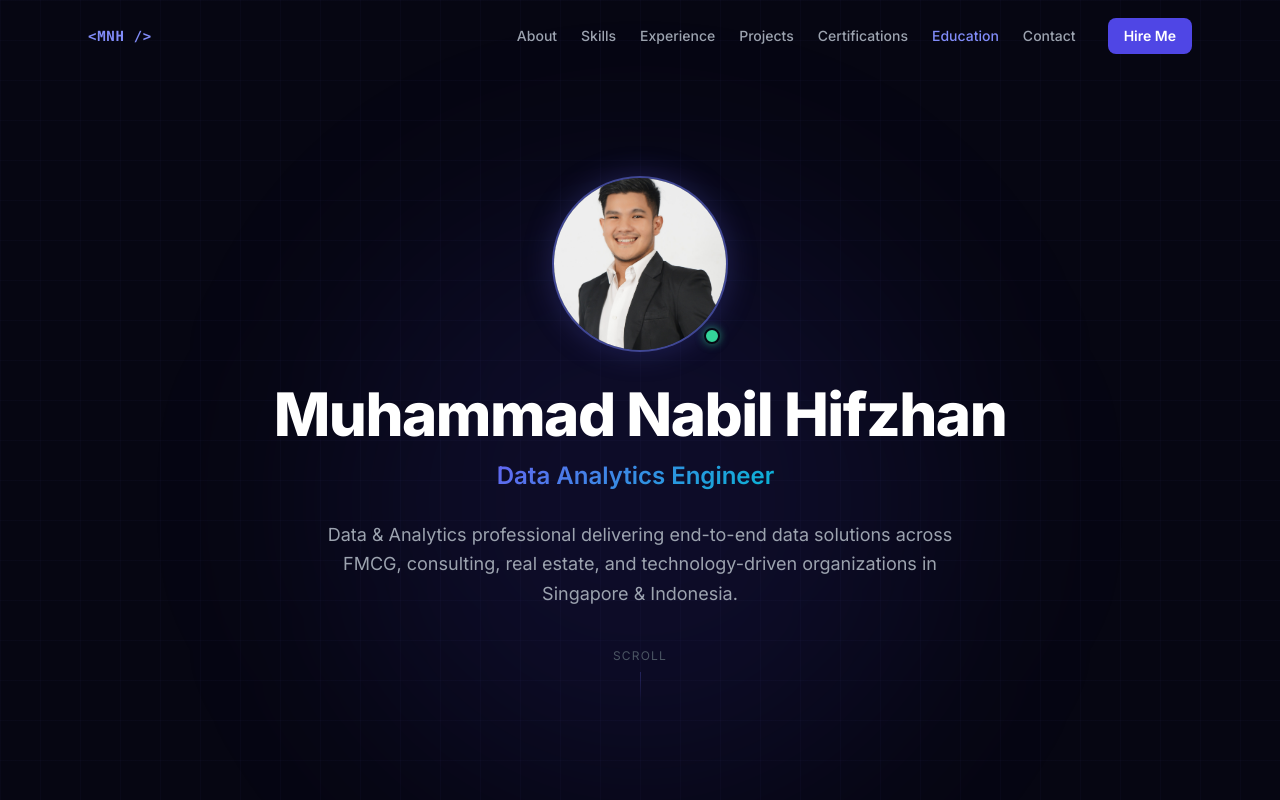
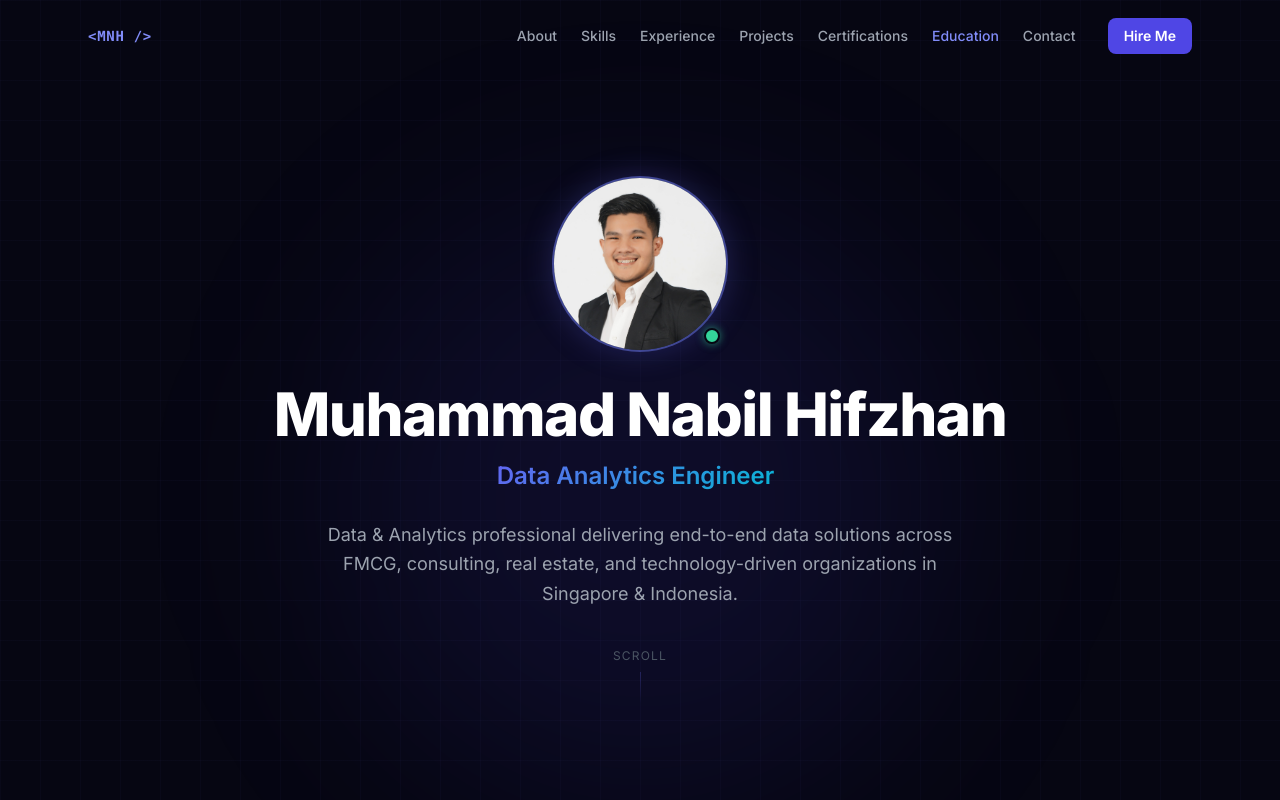
Before and after one commit to nabilhifzhan151199/portfolio-cv, a React (Vite) app: page / in a window 1280 px wide. Shown: the top 800 px of the page. Built offline with nearby package versions, Linux system fonts and the light colour scheme.

Commit message:
fix: use formal-photo.jpg, remove old spaced filename

```diff
--- a/src/components/Hero.jsx
+++ b/src/components/Hero.jsx
@@ -50,7 +50,7 @@ export default function Hero() {
         <div className="mx-auto mb-8 relative w-36 h-36 sm:w-44 sm:h-44">
           <div className="w-full h-full rounded-full border-2 border-indigo-500/50 overflow-hidden bg-surface-2 flex items-center justify-center shadow-[0_0_30px_rgba(99,102,241,0.25)]">
             <img
-              src="/portfolio-cv/Formal Photo.JPG"
+              src="/portfolio-cv/formal-photo.jpg"
               alt="Muhammad Nabil Hifzhan"
               className="w-full h-full object-cover"
               onError={e => {
```
Also changed, not shown: public/Formal Photo.JPG (deleted), public/formal-photo.jpg (added).
